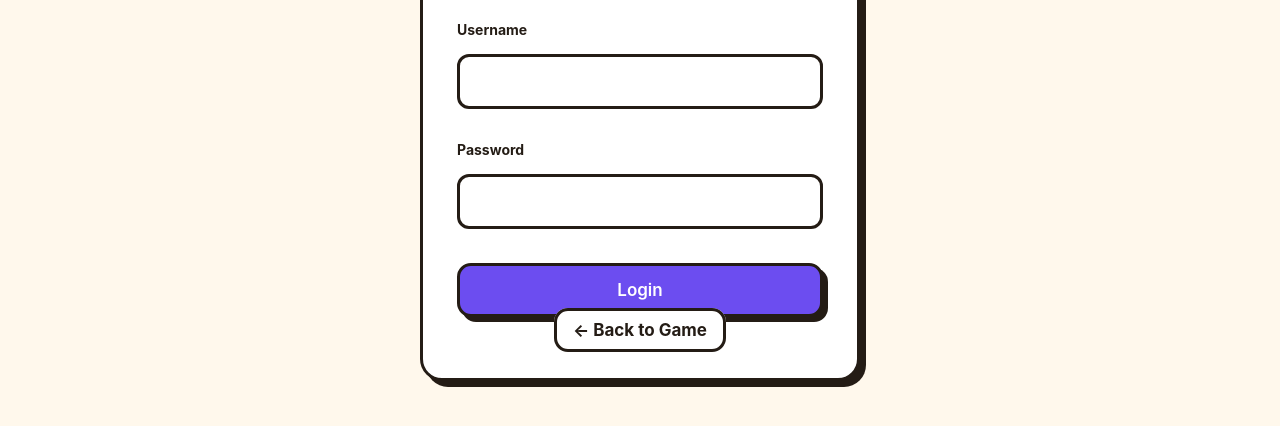
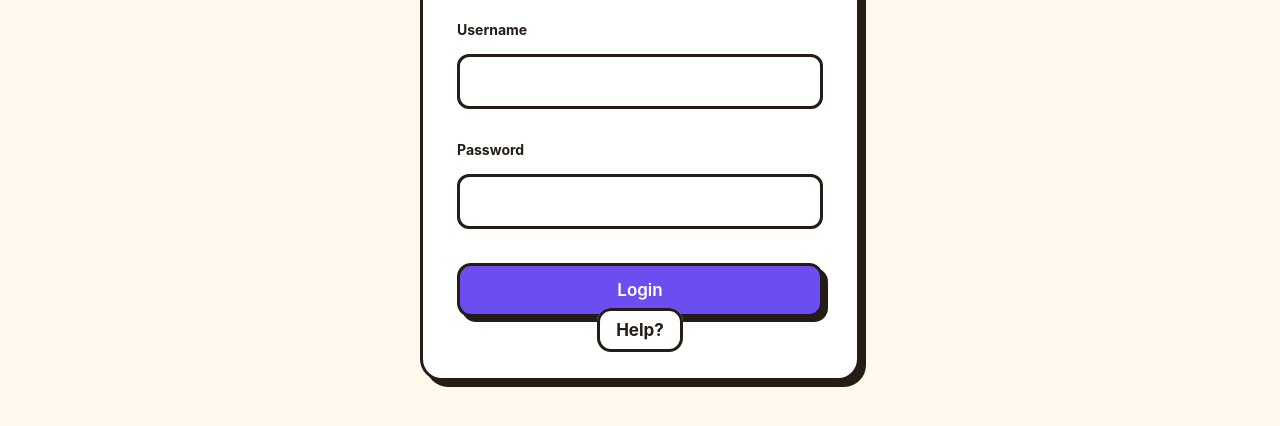
Before and after one commit to Thedarkgeekdc2/thedarkgeekdc2.github.io, a plain HTML site: page FCGAMES/admin/login.html in a window 1280 px wide. Shown: the part 470-896 px from the top of the page. Drawn offline with Linux system fonts and the light colour scheme.

Commit message:
Change back link to point to Help page

```diff
--- a/FCGAMES/admin/login.html
+++ b/FCGAMES/admin/login.html
@@ -27,7 +27,7 @@
       <button class="primary admin-submit" type="submit">Login</button>
       <div id="loginError" class="login-error" role="alert" hidden>Incorrect username or password.</div>
     </form>
-    <a class="back-link" href="../index.html">← Back to Game</a>
+    <a class="back-link" href="help.html">Help?</a>
   </section>
 </main>
 <script type="module">
```
